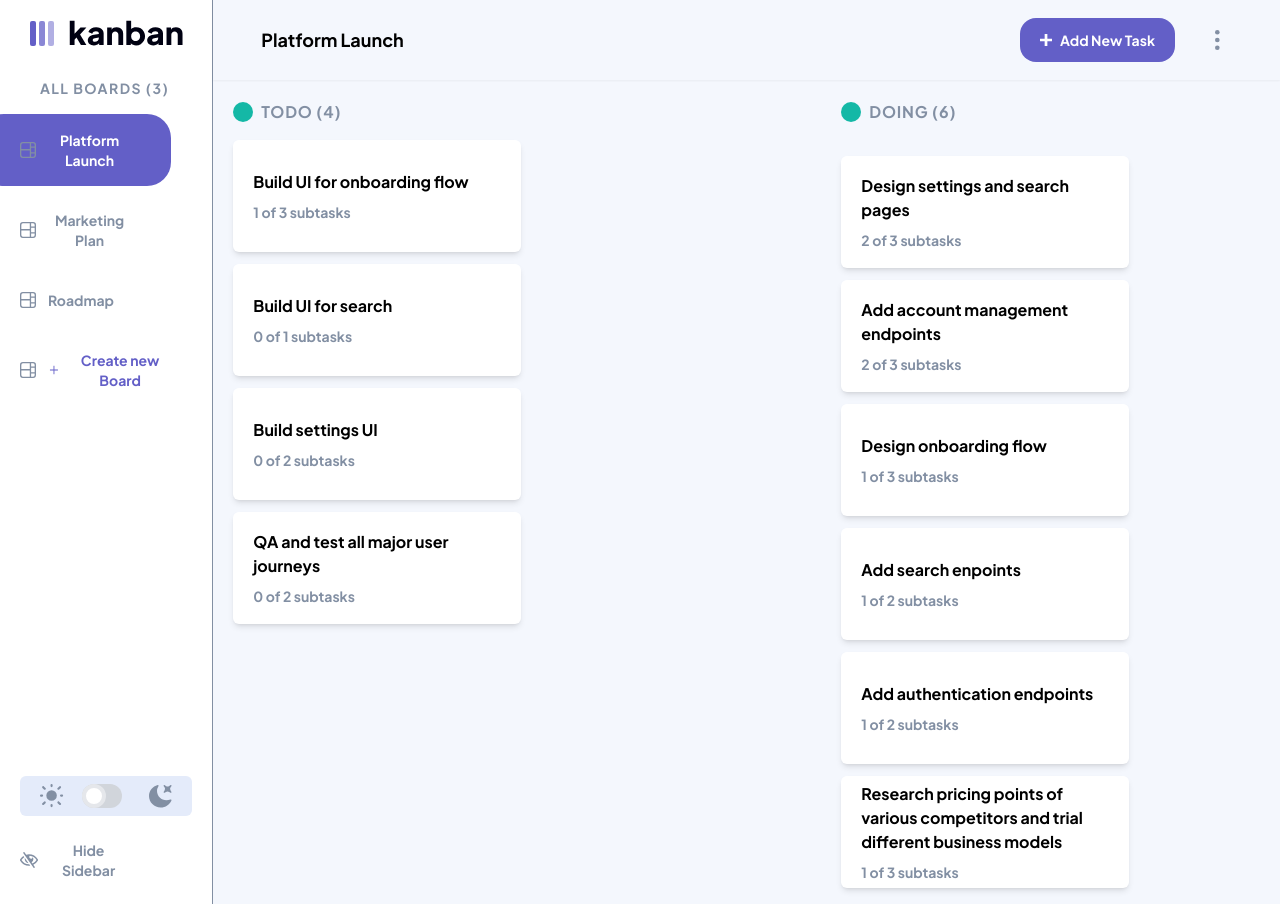
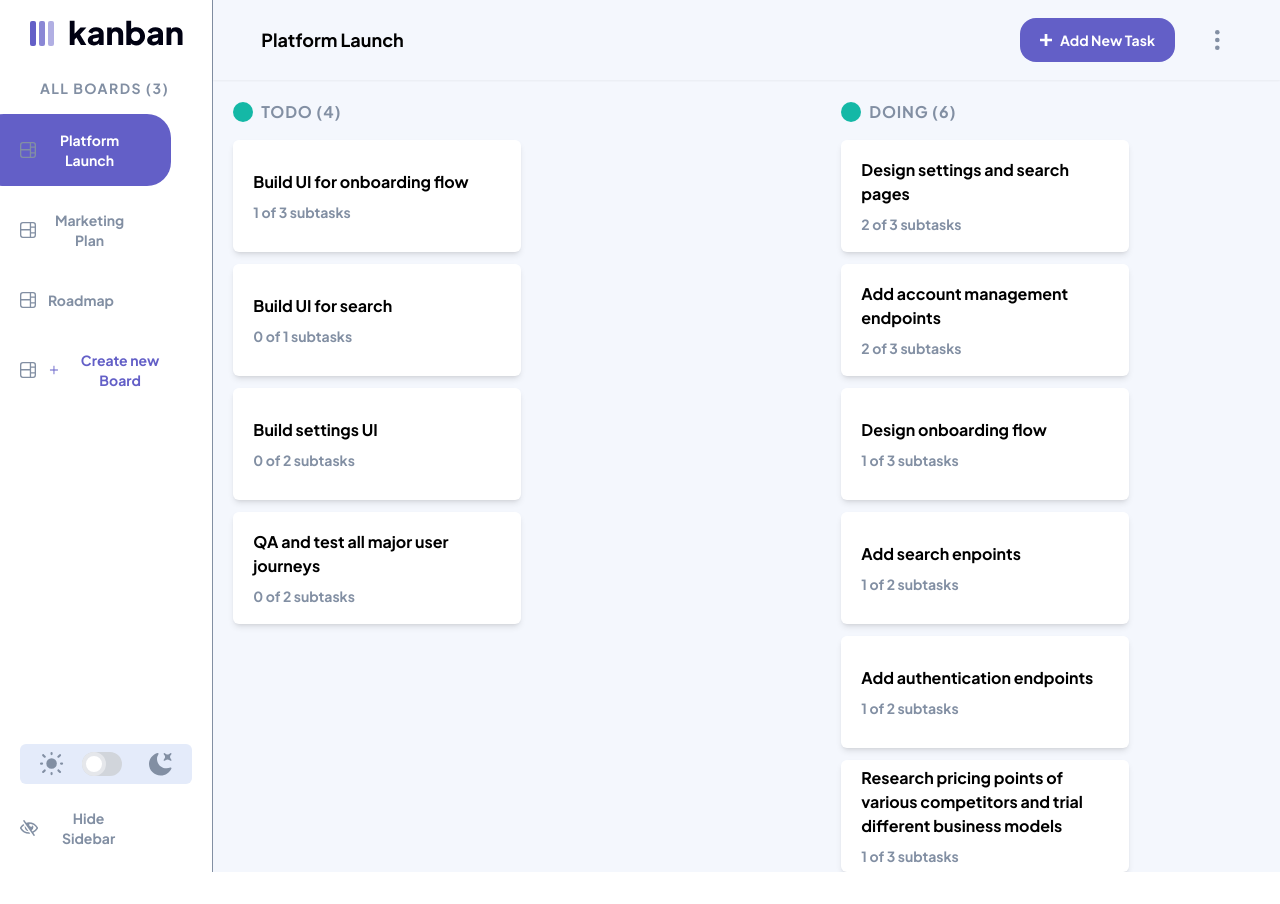
Before and after one commit to danielgen01/kanbanboard-frontend, a React (Vite) app: page / in a window 1280 px wide. After the commit the page ends 872 px from the top, so only its background shows below. Built offline with nearby package versions, Linux system fonts and the light colour scheme.

Commit message:
add small margin between headline and boxes

```diff
--- a/src/components/reusable/BoardColumn.tsx
+++ b/src/components/reusable/BoardColumn.tsx
@@ -32,16 +32,15 @@
     (board: any) => board.name === currentBoardName
   )
 
-
-
-
   return (
-    <div className="grid-item-2(doingItems) flex flex-col gap-4">
-      <div className="headline flex items-center gap-2">
+    <div className=" flex flex-col ">
+      <div className="headline flex items-center gap-2 mb-4">
         <div className={`h-5 w-5 rounded-full ${batchColor} `}></div>
         <h1
           className="text-medium-gray -tracking-tighter
-         text-md uppercase font-bold whitespace-nowrap"
+         text-md uppercase font-bold whitespace-nowrap
+         "
+
         >
           {columnName} ({matchingColumn?.tasks.length}){" "}
         </h1>
@@ -56,7 +55,7 @@
                 // Berechne die Anzahl der abgeschlossenen Subtasks
                 const completedSubtasksCount = task.subtasks.filter(
                   (subtask: any) => subtask.isCompleted
-          ).length;
+                ).length
 
                 return (
                   <Kanbanbox
@@ -68,11 +67,10 @@
                     description={task.description}
                     id={task.id}
                   />
-          );
+                )
               })}
           </div>
         ))}
-
     </div>
   )
 }
```
Lines whose indentation alone changed are shown as unchanged.
